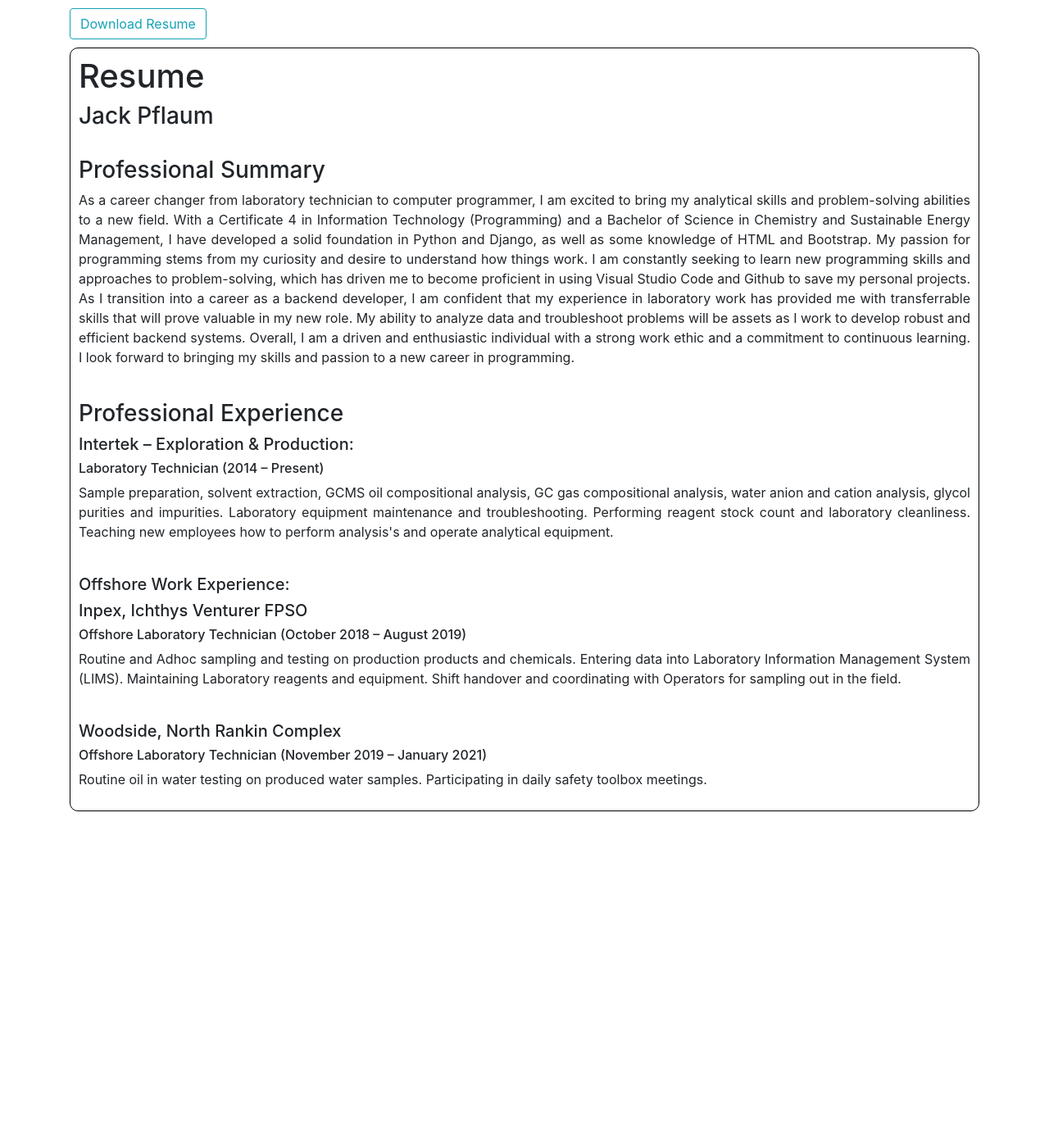
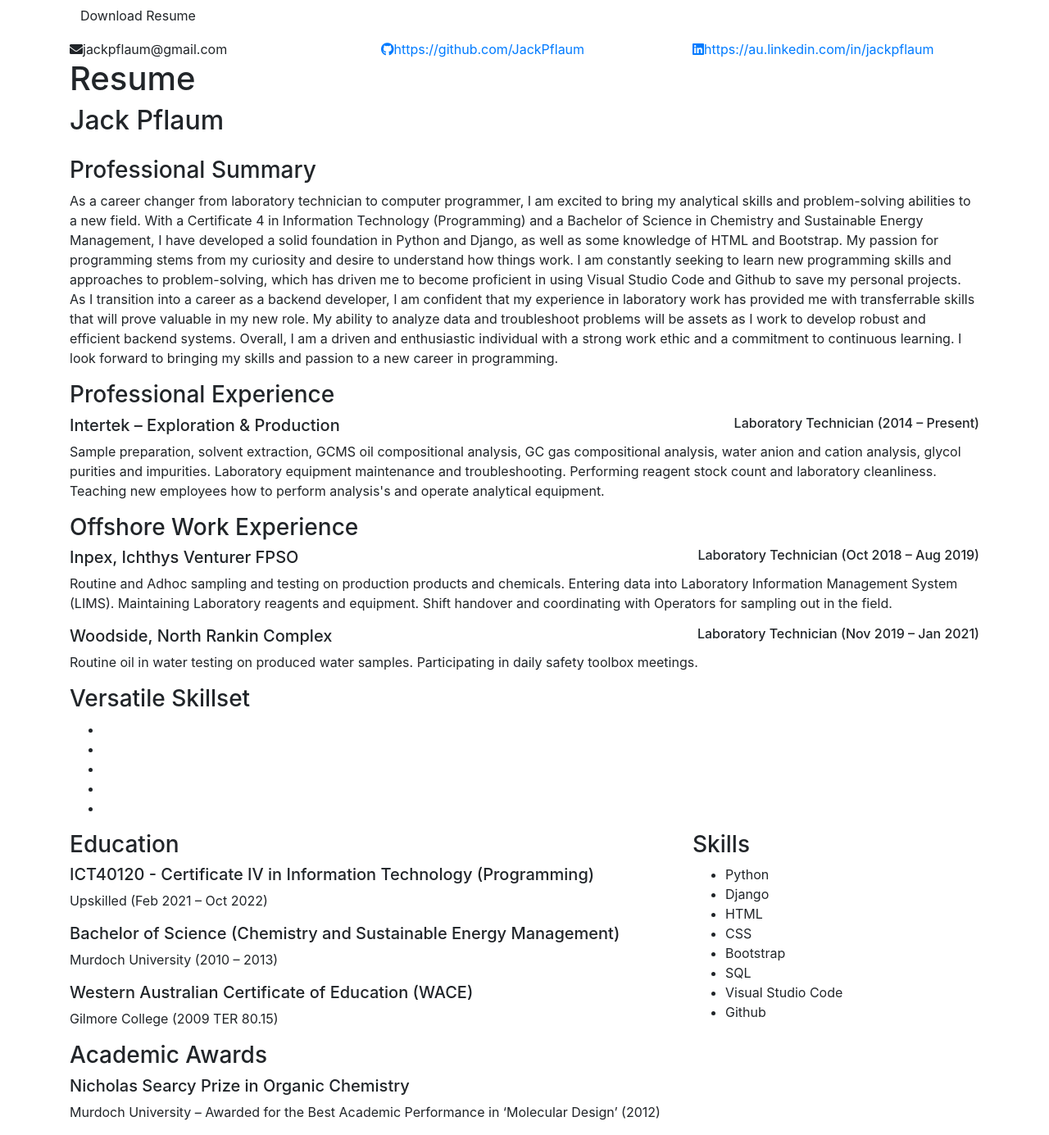
Before and after one commit to JackPflaum/MyPortfolioWebsite, a Django app: page /resume/ in a window 1280 px wide. Shown: the part 72-1457 px from the top of the page at 82% size. Before the commit the page ends 1062 px from the top, so only its background shows below. Run offline with Django 4.2, Linux system fonts and the light colour scheme.

Commit message:
added full content to resume and made UI adjusmtents

```diff
--- a/MyPortfolioWebsite/jacks_website/templates/resume.html
+++ b/MyPortfolioWebsite/jacks_website/templates/resume.html
@@ -7,41 +7,116 @@
 
 
 {% block content %}
-<div class="container">
-    <a href="{% static 'Resume_Jack Pflaum.pdf' %}" class="btn btn-outline-info" style="margin-top: 10px;" download>Download Resume</a>
-    <div style="border: 1px solid black; border-radius: 10px; padding: 10px; margin-top: 10px;">
+
+<div class="container resume-page">
+    <div style="margin-bottom: 10px;">
+        <a href="{% static 'Resume_Jack Pflaum.pdf' %}" class="btn btn-custom" download>Download Resume</a>
+    </div>
+
+    <div class="row">
+        <div class="col-lg-4 col-sm-12">
+            <a class="unclickable-link">
+                <i class="fas fa-envelope email-icon"></i>jackpflaum@gmail.com
+            </a>
+        </div>
+            <div class="col-lg-4 col-sm-12">
+            <a href="https://github.com/JackPflaum" target="_blank">
+                <i class="fab fa-github github-icon"></i>https://github.com/JackPflaum
+            </a>
+        </div>
+            <div class="col-lg-4 col-sm-12">
+            <a href="https://au.linkedin.com/in/jackpflaum" target="_blank">
+                <i class="fab fa-linkedin linkedin-icon"></i>https://au.linkedin.com/in/jackpflaum
+            </a>
+        </div>
+    </div>
+
+    <div>
         <h1>Resume</h1>
-    <h3>Jack Pflaum</h3>
-    <br>
+        <h2 style="margin-bottom:25px;">Jack Pflaum</h2>
         <h3>Professional Summary</h3>
-    <p class="text-justify">As a career changer from laboratory technician to computer programmer, I am excited to bring my analytical skills and problem-solving abilities to a new field. With a Certificate 4 in Information Technology (Programming) and a Bachelor of Science in Chemistry and Sustainable Energy Management, I have developed a solid foundation in Python and Django, as well as some knowledge of HTML and Bootstrap.
+        <p id="text-align">As a career changer from laboratory technician to computer programmer, I am excited to bring my analytical skills and problem-solving abilities to a new field. With a Certificate 4 in Information Technology (Programming) and a Bachelor of Science in Chemistry and Sustainable Energy Management, I have developed a solid foundation in Python and Django, as well as some knowledge of HTML and Bootstrap.
             My passion for programming stems from my curiosity and desire to understand how things work. I am constantly seeking to learn new programming skills and approaches to problem-solving, which has driven me to become proficient in using Visual Studio Code and Github to save my personal projects.
             As I transition into a career as a backend developer, I am confident that my experience in laboratory work has provided me with transferrable skills that will prove valuable in my new role. My ability to analyze data and troubleshoot problems will be assets as I work to develop robust and efficient backend systems.
             Overall, I am a driven and enthusiastic individual with a strong work ethic and a commitment to continuous learning. I look forward to bringing my skills and passion to a new career in programming.
         </p>
-    <br>
+    </div>
+
+    <div>
         <h3>Professional Experience</h3>
-    <h5>Intertek – Exploration & Production:</h5>
+        <div class="d-flex flex-column flex-sm-row align-items-start justify-content-between">
+            <h5>Intertek – Exploration & Production</h5>
             <h6>Laboratory Technician  (2014 – Present)</h6>
-    <p class="text-justify">Sample preparation, solvent extraction, GCMS oil compositional analysis, GC gas
+        </div>
+        <p id="text-align">Sample preparation, solvent extraction, GCMS oil compositional analysis, GC gas
             compositional analysis, water anion and cation analysis, glycol purities and impurities. Laboratory
             equipment maintenance and troubleshooting. Performing reagent stock count and laboratory cleanliness.
             Teaching new employees how to perform analysis's and operate analytical equipment.
         </p>
-    <br>
-    <h5>Offshore Work Experience:</h5>
+    </div>
+
+    <div>
+        <h3>Offshore Work Experience</h3>
+        <div class="d-flex flex-column flex-sm-row align-items-start justify-content-between">
             <h5>Inpex, Ichthys Venturer FPSO</h5>
-    <h6>Offshore Laboratory Technician (October 2018 – August 2019)</h6>
-    <p class="text-justify">Routine and Adhoc sampling and testing on production products and chemicals.
+            <h6>Laboratory Technician (Oct 2018 – Aug 2019)</h6>
+        </div>
+        <p id="text-align">Routine and Adhoc sampling and testing on production products and chemicals.
             Entering data into Laboratory Information Management System (LIMS). Maintaining Laboratory reagents
             and equipment. Shift handover and coordinating with Operators for sampling out in the field.
         </p>
-    <br>
+    </div>
+
+    <div>
+        <div class="d-flex flex-column flex-sm-row align-items-start justify-content-between">
             <h5>Woodside, North Rankin Complex</h5>
-    <h6>Offshore Laboratory Technician (November 2019 – January 2021)</h6>
-    <p class="text-justify">Routine oil in water testing on produced water samples.
+            <h6>Laboratory Technician (Nov 2019 – Jan 2021)</h6>
+        </div>
+        <p>Routine oil in water testing on produced water samples.
             Participating in daily safety toolbox meetings.
         </p>
+    </div>
+
+    <div>
+        <h3>Versatile Skillset</h3>
+        <ul class="custom-list">
+            <li></li>
+            <li></li>
+            <li></li>
+            <li></li>
+            <li></li>
+        </ul>
+    </div>
+
+    <div class="row">
+        <div class="col-12 col-md-8">
+            <h3>Education</h3>
+            <h5>ICT40120 - Certificate IV in Information Technology (Programming)</h6>
+            <p>Upskilled (Feb 2021 – Oct 2022)</p>
+            <h5>Bachelor of Science (Chemistry and Sustainable Energy Management)</h5>
+            <p>Murdoch University (2010 – 2013)</p>
+            <h5>Western Australian Certificate of Education (WACE)</h5>
+            <p>Gilmore College (2009 TER 80.15)</p>
+        </div>
+        <div class="col-12 col-md-4">
+            <h3>Skills</h3>
+            <ul class="custom-list">
+                <li>Python</li>
+                <li>Django</li>
+                <li>HTML</li>
+                <li>CSS</li>
+                <li>Bootstrap</li>
+                <li>SQL</li>
+                <li>Visual Studio Code</li>
+                <li>Github</li>
+            </ul>
+        </div>
+    </div>
+
+    <div>
+        <h3>Academic Awards</h3>
+        <h5>Nicholas Searcy Prize in Organic Chemistry</h6>
+        <p>Murdoch University – Awarded for the Best Academic Performance in ‘Molecular Design’ (2012)</p>
     </div>
 </div>
 
@@ -49,4 +124,5 @@
 
 
 
+
 {% endblock %}
```
Lines whose indentation alone changed are shown as unchanged.
